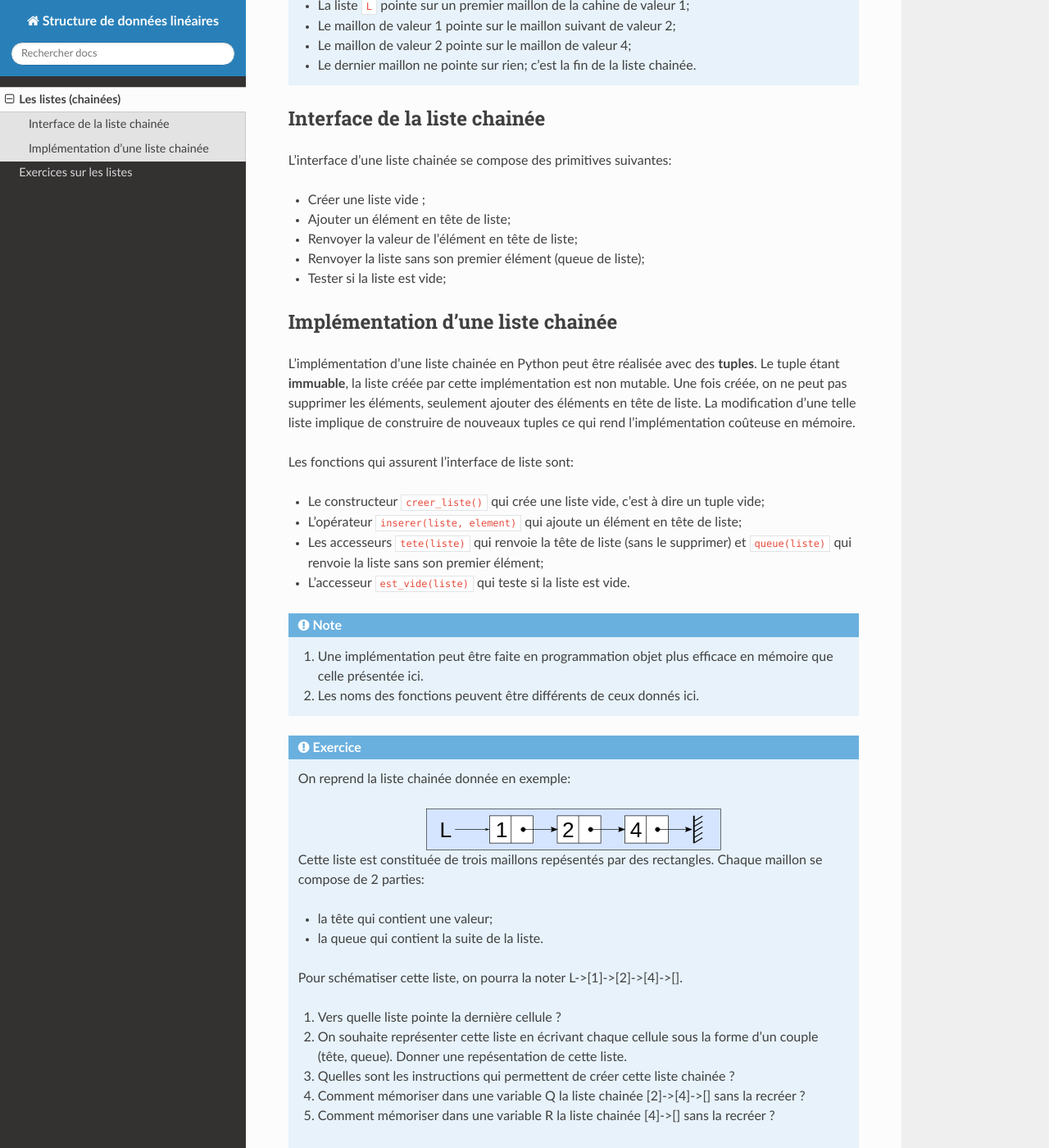
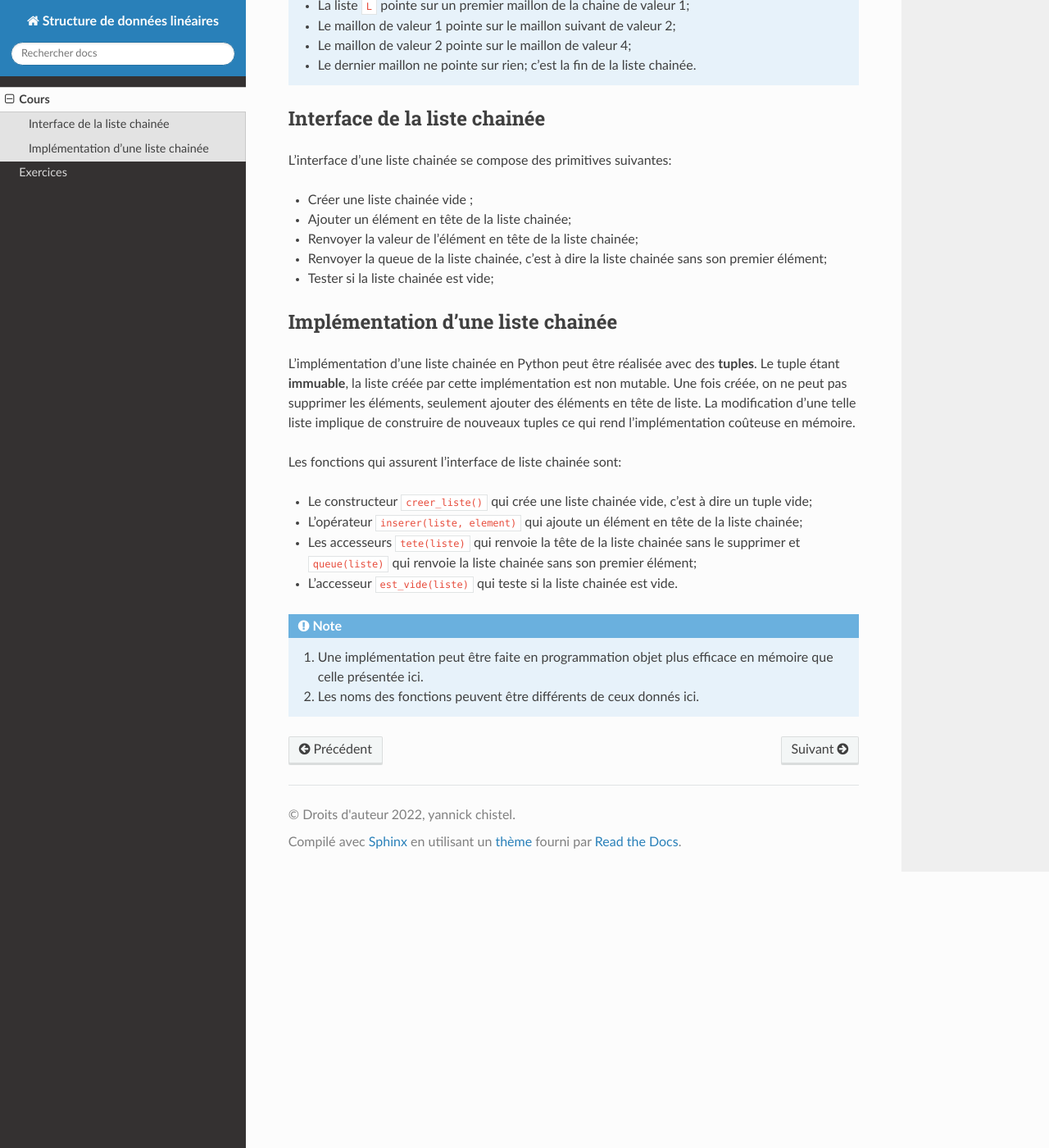
Before and after one commit to ychistel/tnsi_sd_lineaire, a Sphinx documentation site: the page built from source/liste_chaine/content/liste_chaine.rst, in a window 1280 px wide and 1400 px high, scrolled down 473 px. Shown: the whole window at 82% size. Built offline with Sphinx 7.4.7 and the Read the Docs theme 2.0.0, drawn with Linux system fonts in a browser that asks for light colours; some of the changed text lies outside the part shown.

Commit message:
mise à jour des cours

```diff
--- a/source/file/content/file.rst
+++ b/source/file/content/file.rst
@@ -1,4 +1,4 @@
-La file
+Cours
 =======
 
 La **file** est une **structure de données linéaire**.
--- a/source/liste_chaine/content/liste_chaine.rst
+++ b/source/liste_chaine/content/liste_chaine.rst
@@ -1,10 +1,5 @@
-.. TNSI
-
-.. toctree::
-   :maxdetph: 1
-
-Les listes (chainées)
-=====================
+Cours
+=====
 
 La liste chainée ne doit pas être confondue avec la liste python (associée à un tableau dynamique). En Python, chaque élément d'une liste est repéré par son **index**, c'est à dire sa position dans la liste, comme pour les tableaux.
 
@@ -18,7 +13,7 @@
       :align: center
       :width: 360px
 
-   - La liste ``L`` pointe sur un premier maillon de la cahine de valeur 1;
+   - La liste ``L`` pointe sur un premier maillon de la chaine de valeur 1;
    - Le maillon de valeur 1 pointe sur le maillon suivant de valeur 2;
    - Le maillon de valeur 2 pointe sur le maillon de valeur 4;
    - Le dernier maillon ne pointe sur rien; c'est la fin de la liste chainée.
@@ -28,11 +23,11 @@
 
 L'interface d'une liste chainée se compose des primitives suivantes:
 
-- Créer une liste vide ;
-- Ajouter un élément en tête de liste;
-- Renvoyer la valeur de l'élément en tête de liste;
-- Renvoyer la liste sans son premier élément (queue de liste);
-- Tester si la liste est vide;
+- Créer une liste chainée vide ;
+- Ajouter un élément en tête de la liste chainée;
+- Renvoyer la valeur de l'élément en tête de la liste chainée;
+- Renvoyer la queue de la liste chainée, c'est à dire la liste chainée sans son premier élément;
+- Tester si la liste chainée est vide;
 
 Implémentation d'une liste chainée
 ----------------------------------
@@ -40,41 +35,14 @@
 L'implémentation d'une liste chainée en Python peut être réalisée avec des **tuples**.
 Le tuple étant **immuable**, la liste créée par cette implémentation est non mutable. Une fois créée, on ne peut pas supprimer les éléments, seulement ajouter des éléments en tête de liste. La modification d'une telle liste implique de construire de nouveaux tuples ce qui rend l'implémentation coûteuse en mémoire.
 
-Les fonctions qui assurent l'interface de liste sont:
+Les fonctions qui assurent l'interface de liste chainée sont:
 
-- Le constructeur ``creer_liste()`` qui crée une liste vide, c'est à dire un tuple vide;
-- L'opérateur ``inserer(liste, element)`` qui ajoute un élément en tête de liste;
-- Les accesseurs ``tete(liste)`` qui renvoie la tête de liste (sans le supprimer) et ``queue(liste)`` qui renvoie la liste sans son premier élément;
-- L'accesseur ``est_vide(liste)`` qui teste si la liste est vide.
+- Le constructeur ``creer_liste()`` qui crée une liste chainée vide, c'est à dire un tuple vide;
+- L'opérateur ``inserer(liste, element)`` qui ajoute un élément en tête de la liste chainée;
+- Les accesseurs ``tete(liste)`` qui renvoie la tête de la liste chainée sans le supprimer et ``queue(liste)`` qui renvoie la liste chainée sans son premier élément;
+- L'accesseur ``est_vide(liste)`` qui teste si la liste chainée est vide.
 
 .. note::
 
    1. Une implémentation peut être faite en programmation objet plus efficace en mémoire que celle présentée ici.
-   2. Les noms des fonctions peuvent être différents de ceux  donnés ici.
-
-
-.. admonition:: Exercice
-
-   On reprend la liste chainée donnée en exemple:
-
-   .. image:: ../img/liste_chainee_exemple.svg
-      :align: center
-      :width: 360px
-
-
-   Cette liste est constituée de trois maillons repésentés par des rectangles. Chaque maillon se compose de 2 parties:
-
-   - la tête qui contient une valeur;
-   - la queue qui contient la suite de la liste.
-
-   Pour schématiser cette liste, on pourra la noter L->[1]->[2]->[4]->[].
-
-   1. Vers quelle liste pointe la dernière cellule ?
-   2. On souhaite représenter cette liste en écrivant chaque cellule sous la forme d'un couple (tête, queue). Donner une repésentation de cette liste.
-   3. Quelles sont les instructions qui permettent de créer cette liste chainée ?
-   4. Comment mémoriser dans une variable Q la liste chainée [2]->[4]->[] sans la recréer ?
-   5. Comment mémoriser dans une variable R la liste chainée [4]->[] sans la recréer ?
-
-   .. _`solution de l\'exercice`: exemple.html
-
-   `Solution de l\'exercice`_
+   2. Les noms des fonctions peuvent être différents de ceux donnés ici.
--- a/source/pile/content/pile.rst
+++ b/source/pile/content/pile.rst
@@ -1,4 +1,4 @@
-La pile
+Cours
 ==========
 
 Une **pile** est une **structure de données linéaire**.
```
Also changed, not shown: source/liste_chaine/content/exercice.rst (+38 -21 lines).
